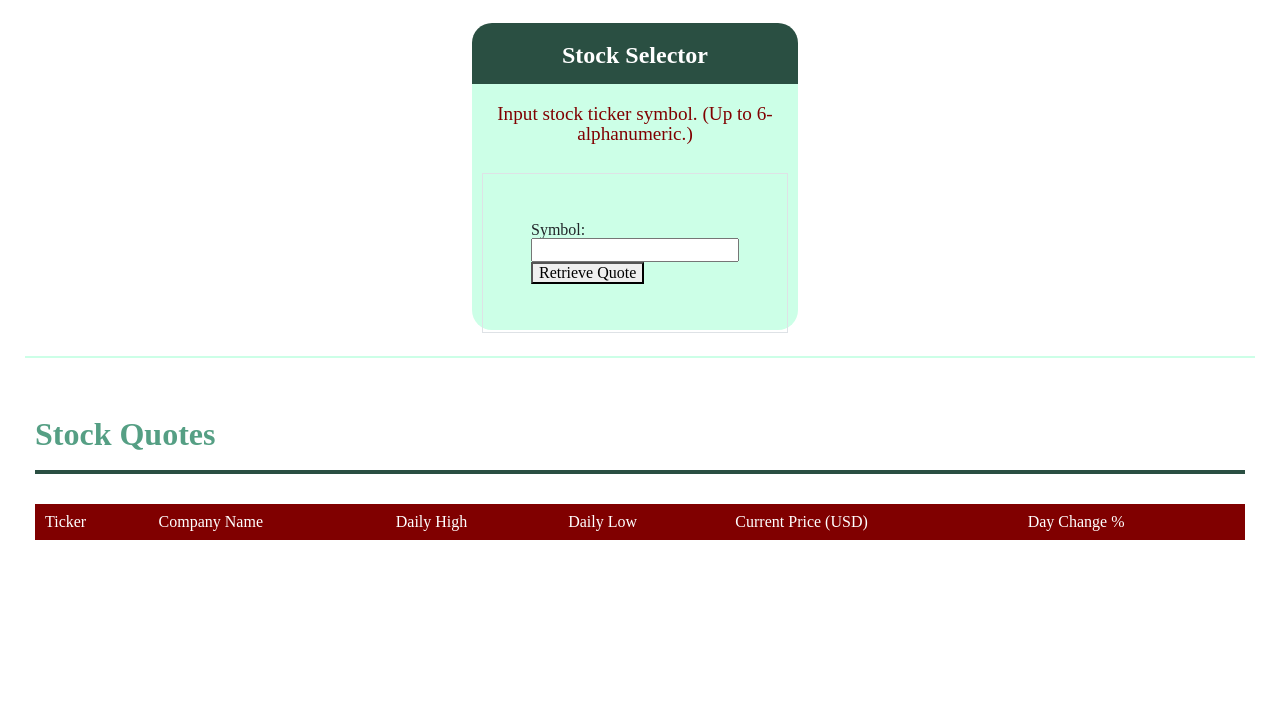
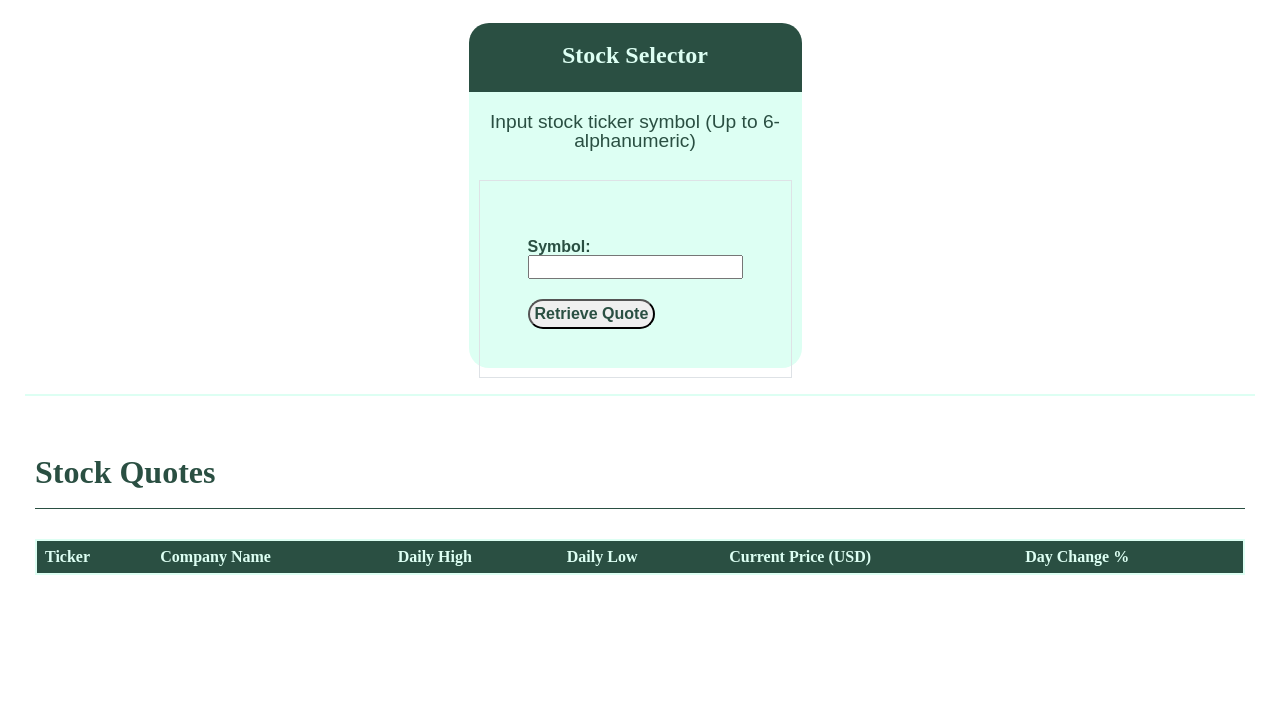
Before and after one commit to Ehren-Lewis/FiHub, a plain HTML site: page Assets/html/stocks.html in a window 1280 px wide. Shown: the part 77-800 px from the top of the page. Drawn offline with nearby package versions, Linux system fonts and the light colour scheme.

Commit message:
nearly final styling; just some clean up to styling to do.

```diff
--- a/Assets/html/stocks.html
+++ b/Assets/html/stocks.html
@@ -73,7 +73,7 @@
         <h3>Stock Selector</h3>
         <div class="selector-inputbox">
           <p class="selector-instruction">
-            Input stock ticker symbol. (Up to 6-alphanumeric.)
+            Input stock ticker symbol (Up to 6-alphanumeric)
           </p>
           <form id="stockForm" class="border p-5 text-align w-inheret">
             <div class="form-group">
@@ -119,7 +119,7 @@
         <!-- <th scope="Supply">Supply</th>
         <th scope="Trade">Trade</th> -->
       </thead>
-      <tbody id="coinTable">
+      <tbody id="stockTable">
         <!-- create tr and td elements -->
       </tbody>
     </table>
@@ -144,7 +144,7 @@
 
 
 
-    <div style="height:2000px;"></div>
+    <div style="height: 500px;"></div>
 
  <!-- Footer H.Alverson-->
  <footer class="footer">
--- a/Assets/style/stockstyle.css
+++ b/Assets/style/stockstyle.css
@@ -10,7 +10,7 @@ font-size: 16px;
     --green: #559f84;
     --blue: #0f638c;
     --red: #800000;
-    --palegr:#ccffe7;
+    --palegr:#ddfff3;
     --darkgr:#2A4F42;
 
 
@@ -66,9 +66,9 @@ font-size: 16px;
     padding: 10px;
   }
 
-  infoDisplay {
-      display:flex;
-      padding: 10px 50px 30px 0;;
+  /* #infoDisplay {
+    display:flex;
+    padding: 10px 50px 30px 0;; */
   }
 
   footer {
@@ -82,9 +82,9 @@ font-size: 16px;
 
 .pQuery {
     /* display: inline-block; */
-    border: 1px solid black;
+    border: 0px solid black;
     padding-right: 2px;
-
+    border-radius: 20px 20px 20px 20px;
 
 }
 
@@ -98,6 +98,7 @@ font-size: 16px;
     margin-bottom: 2px;
     min-height: 5px;
     padding-inline-start: 15px;
+
 }
 
 .stock-selector {
@@ -111,13 +112,15 @@ font-size: 16px;
     font-size: 1.5rem;
     font-weight: bold;
     background-color: var(--darkgr);
-    color: white;
+    color: var(--palegr);
     text-align: center;
     width: 100%;
     height: 20%;
     padding: 20px 0 15px 0;
     border-radius: 20px 20px 0 0;
   }
+
+
 
   .selector-inputbox{
     background-color: var(--palegr);
@@ -130,14 +133,28 @@ font-size: 16px;
 
   .selector-instruction {
     font-size: 1.2rem;
+    font-family: Arial, sans-serif;
     padding: 20px 0 30px 0;
     text-align: center;
-    color: var(--red);
+    color: var(--darkgr)
   }
 
-  .form-select {
+  .form-group {
     margin: 10px 0 20px 0;
+    font-family: Arial, sans-serif;
+    font-weight: bold;
+     color: var(--darkgr)
   }
+button {
+    align-items: center;
+    font-family: Arial, sans-serif;
+    color: var(--darkgr);
+    font-weight: 700;
+    padding: 5px;
+    border-radius: 30px;
+
+}
+
   /* STOCK TABLE SECTION */
 .table-section {
     border-top: 2px solid var(--palegr);
@@ -148,28 +165,35 @@ font-size: 16px;
   .table-section h2 {
     font-size: 2rem;
     font-weight: bold;
-    color: var(--green);
+    color: var(--darkgr);
     padding: 50px 0 20px 0;
-    border-bottom: 4px solid var(--darkgr);
+    border-bottom: 1px solid var(--darkgr);
     margin: 0 0 30px 0;
   }
 
   .table {
-    border: 2px solid var(--red);
+    border: 2px solid var(--palegr);
     width: 100%;
   }
 
   .table thead {
-    background-color: var(--red);
-    color: white;
+    background-color: var(--darkgr);
+    color: var(--palegr);
+    font-weight: 700;
   }
 
   .table tbody {
     background-color: var(--palegr);
+    font-family: Arial, sans-serif;
+    color: var(--darkgr);
+    border: 1px solid var(var(--green));
+
   }
+#stockTable tbody {
+  border: 1px solid var(var(--green));
 
 
-
+}
 
 
 
```
